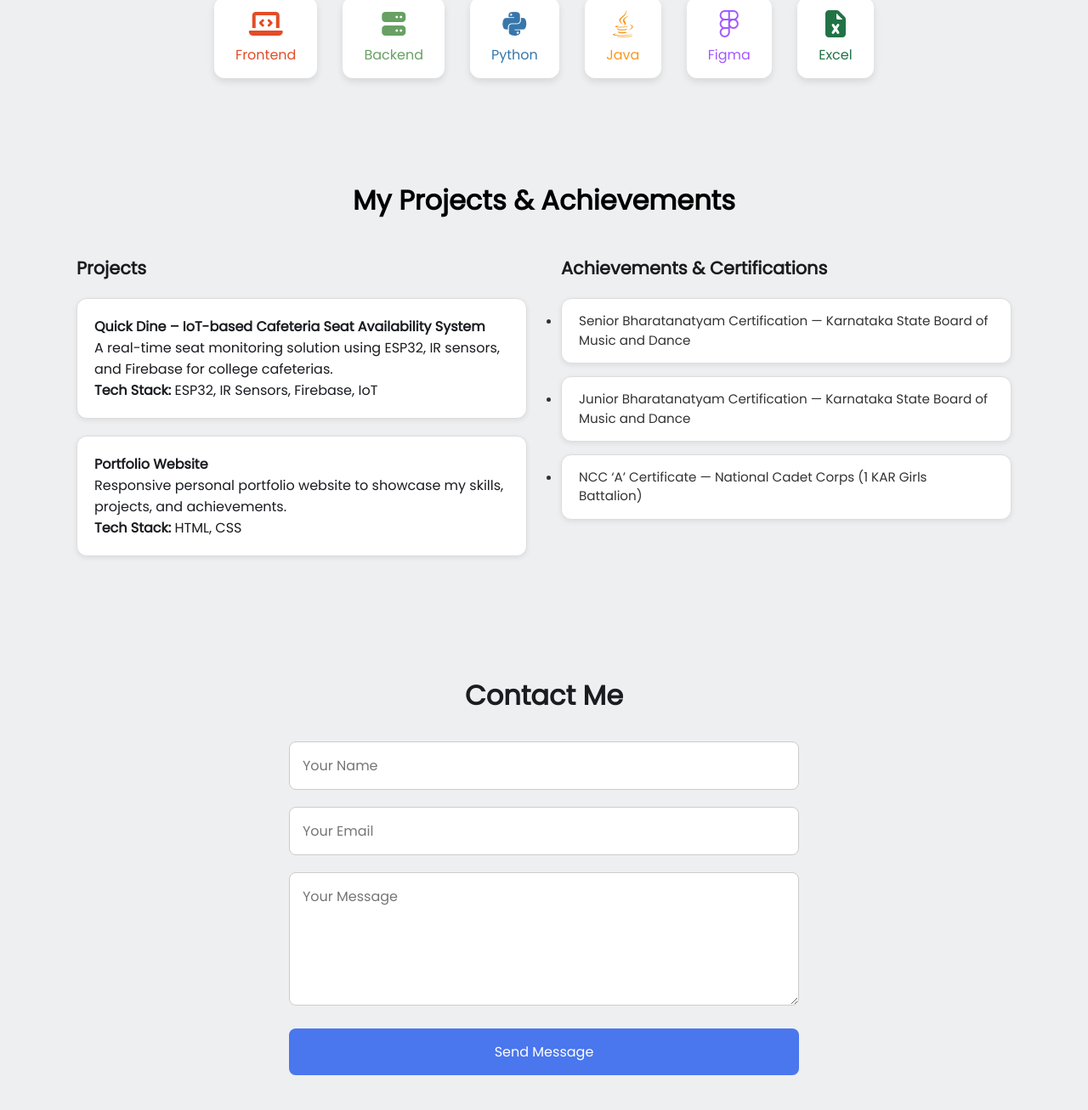
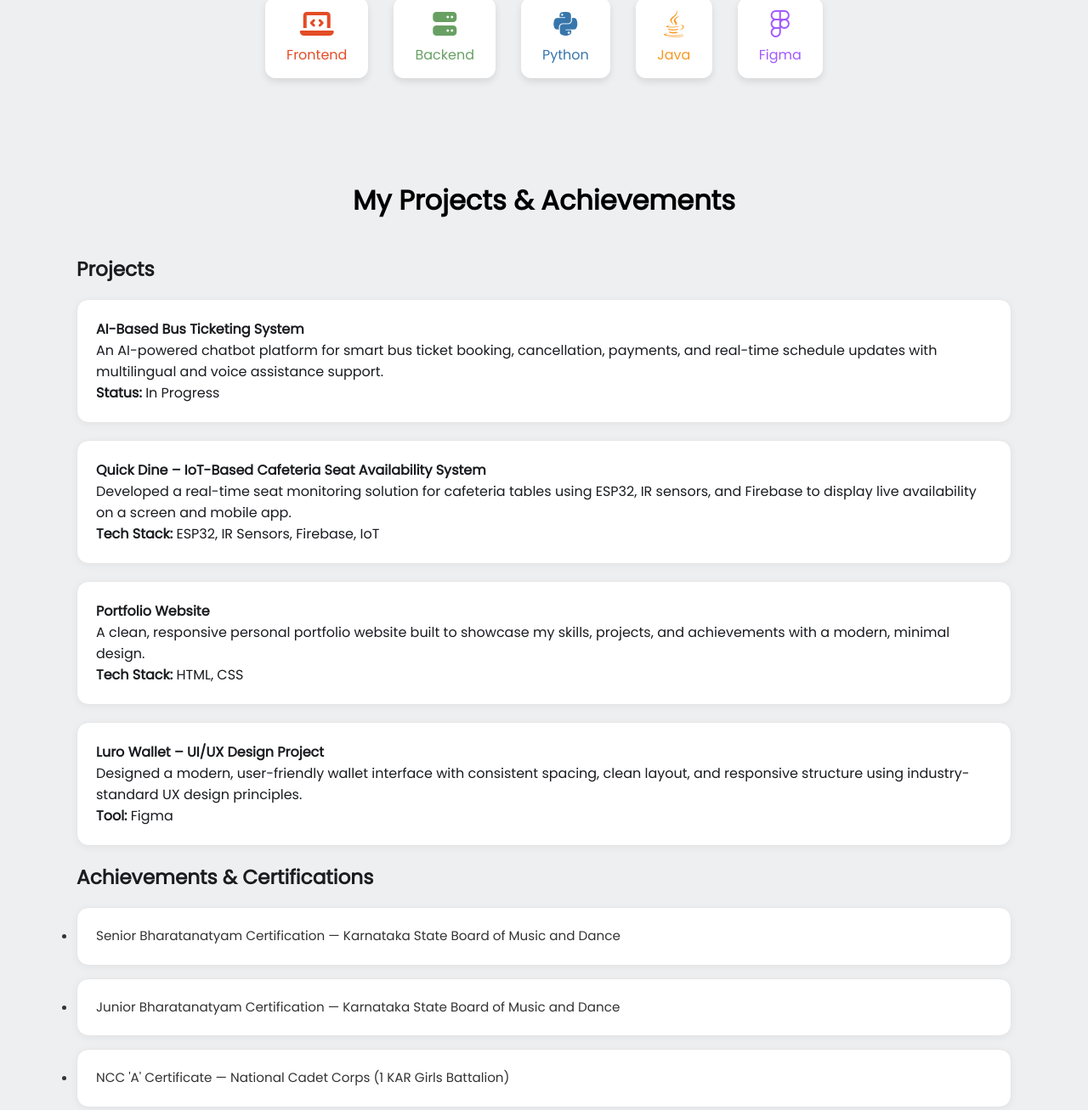
Before and after one commit to nirosharani/portfolio, a plain HTML site: page index.html in a window 1280 px wide. Shown: the part 898-2205 px from the top of the page at 85% size. Drawn offline with Linux system fonts and the light colour scheme.

Commit message:
updated my portfolio

```diff
--- a/index.html
+++ b/index.html
@@ -10,6 +10,33 @@
     <link rel="stylesheet" href="https://cdnjs.cloudflare.com/ajax/libs/font-awesome/7.0.1/css/all.min.css" integrity="sha512-2SwdPD6INVrV/lHTZbO2nodKhrnDdJK9/kg2XD1r9uGqPo1cUbujc+IYdlYdEErWNu69gVcYgdxlmVmzTWnetw==" crossorigin="anonymous" referrerpolicy="no-referrer" />
     <title>Portfolio</title>
     <link rel="stylesheet" href="styles.css">
+    <style>
+        .project-card.pro,
+        .achievement-list.pro li {
+        border: 1px solid #e6e6e6;
+        padding: 22px;
+        border-radius: 14px;
+        background: #fff;
+        transition: all 0.25s ease;
+        box-shadow: 0 2px 10px rgba(0,0,0,0.05);
+        }
+
+
+        .project-card.pro:hover,
+        .achievement-list.pro li:hover {
+        transform: translateY(-4px);
+        border-color: black;
+        box-shadow: 0 6px 18px rgba(0,0,0,0.08);
+        }
+
+
+        .projects h3,
+        .achievements h3 {
+        font-size: 1.45rem;
+        font-weight: 600;
+        margin-bottom: 18px;
+        }
+    </style>
 </head>
 <body>
     <!--NAVBAR-->
@@ -19,7 +46,7 @@
       </div>
 
       <div class="right">
-        <a href="http://github.com" target="_blank" rel="noopener noreferrer">
+        <a href="https://github.com/nirosharani" target="_blank" rel="noopener noreferrer">
             <i class="fa-brands fa-github"></i>
             <span>Github</span>
         </a>
@@ -52,7 +79,7 @@
                     </a>
 
                     <a href="#portfolio">
-                        <i class="fa-solid fa-pen"></i>
+                        <i class="fa-solid fa-award"></i>
                         <span>Projects & Achievements</span>
                     </a>
 
@@ -97,10 +124,6 @@
                     <i class="fa-brands fa-figma"></i>
                     <span>Figma</span>
                 </div>
-                <div class="skill excel">
-                    <i class="fa-solid fa-file-excel"></i>
-                    <span>Excel</span>
-                </div>
             </div>
         </section>
 
@@ -114,32 +137,52 @@
                 <div class="grid">
 
       <!-- Projects Section -->
+                    <div class="container">
+<!-- Projects Section -->
                         <div class="projects">
-                    <h3> Projects</h3>
+                            <h3>Projects</h3>
 
-                        <div class="project-card">
-                            <h4>Quick Dine – IoT-based Cafeteria Seat Availability System</h4>
-                            <p>A real-time seat monitoring solution using ESP32, IR sensors, and Firebase for college cafeterias.</p>
+
+                            <div class="project-card pro">
+                                <h4>AI-Based Bus Ticketing System</h4>
+                                <p>An AI-powered chatbot platform for smart bus ticket booking, cancellation, payments, and real-time schedule updates with multilingual and voice assistance support.</p>
+                                <p><strong>Status:</strong> In Progress</p>
+                            </div>
+
+
+                            <div class="project-card pro">
+                                <h4>Quick Dine – IoT-Based Cafeteria Seat Availability System</h4>
+                                <p>Developed a real-time seat monitoring solution for cafeteria tables using ESP32, IR sensors, and Firebase to display live availability on a screen and mobile app.</p>
                                 <p><strong>Tech Stack:</strong> ESP32, IR Sensors, Firebase, IoT</p>
                             </div>
 
 
-                        <div class="project-card">
+                            <div class="project-card pro">
                                 <h4>Portfolio Website</h4>
-                            <p>Responsive personal portfolio website to showcase my skills, projects, and achievements.</p>
+                                <p>A clean, responsive personal portfolio website built to showcase my skills, projects, and achievements with a modern, minimal design.</p>
                                 <p><strong>Tech Stack:</strong> HTML, CSS</p>
                             </div>
 
+
+                            <div class="project-card pro">
+                                <h4>Luro Wallet – UI/UX Design Project</h4>
+                                <p>Designed a modern, user-friendly wallet interface with consistent spacing, clean layout, and responsive structure using industry-standard UX design principles.</p>
+                                <p><strong>Tool:</strong> Figma</p>
                             </div>
+
+
+                        </div>
+
 
                     <!-- Achievements Section -->
                     <div class="achievements">
-                        <h3> Achievements & Certifications</h3>
+                        <h3>Achievements & Certifications</h3>
 
-                        <ul>
+
+                        <ul class="achievement-list pro">
                         <li>Senior Bharatanatyam Certification — Karnataka State Board of Music and Dance</li>
                         <li>Junior Bharatanatyam Certification — Karnataka State Board of Music and Dance</li>
-                            <li>NCC ‘A’ Certificate — National Cadet Corps (1 KAR Girls Battalion)</li>
+                        <li>NCC 'A' Certificate — National Cadet Corps (1 KAR Girls Battalion)</li>
                         </ul>
                     </div>
 
```
Also changed, not shown: myphoto.webp (deleted), niroshaphoto.webp (deleted). Lines whose indentation alone changed are shown as unchanged.
